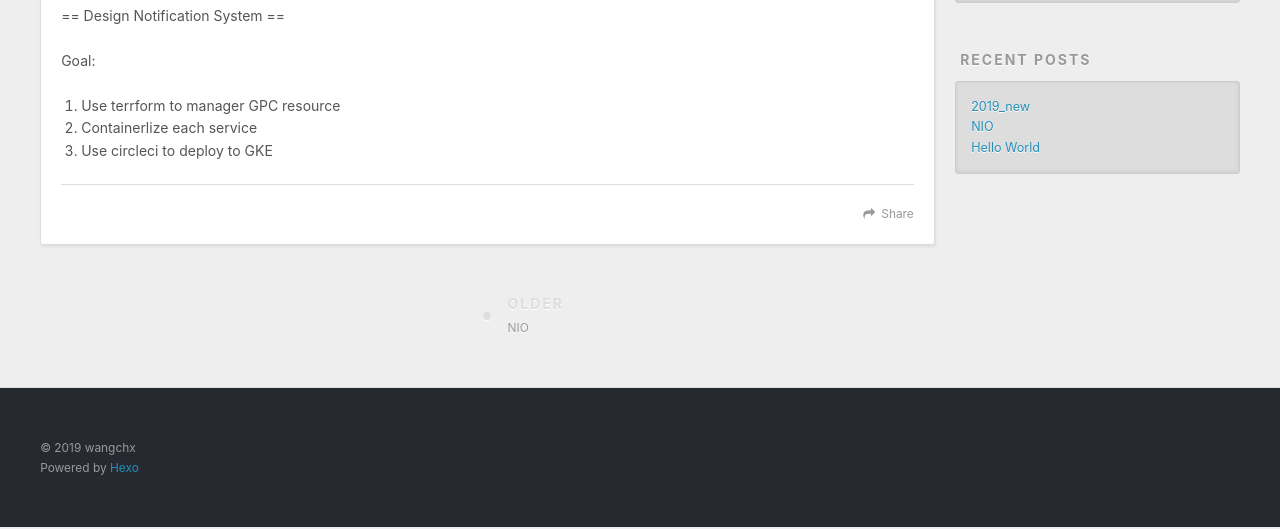
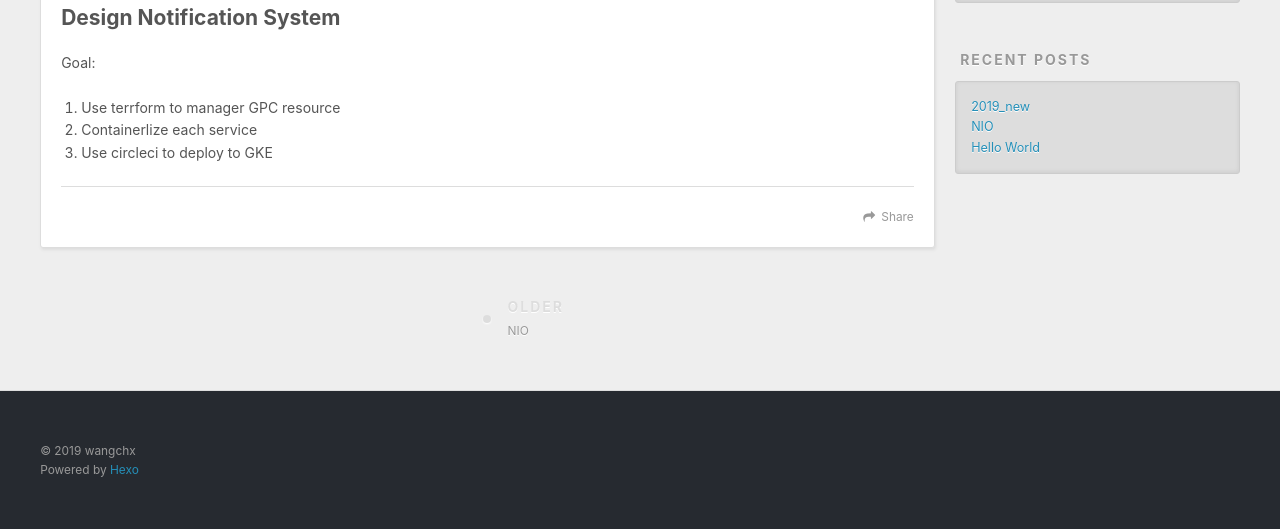
Before and after one commit to WangCHX/wangchx.github.com, a plain HTML site: page 2019/08/25/2019-new/index.html in a window 1280 px wide. Shown: the part 448-977 px from the top of the page. Drawn offline with nearby package versions, Linux system fonts and the light colour scheme.

Commit message:
Site updated: 2019-08-25 23:50:33

```diff
--- a/2019/08/25/2019-new/index.html
+++ b/2019/08/25/2019-new/index.html
@@ -7,17 +7,17 @@
 
   <title>2019_new | Wangchx</title>
   <meta name="viewport" content="width=device-width, initial-scale=1, maximum-scale=1">
-  <meta name="description" content="== Design Notification System == Goal:  Use terrform to manager GPC resource Containerlize each service Use circleci to deploy to GKE">
+  <meta name="description" content="Design Notification SystemGoal:  Use terrform to manager GPC resource Containerlize each service Use circleci to deploy to GKE">
 <meta property="og:type" content="article">
 <meta property="og:title" content="2019_new">
 <meta property="og:url" content="http://wangchx.github.io/2019/08/25/2019-new/index.html">
 <meta property="og:site_name" content="Wangchx">
-<meta property="og:description" content="== Design Notification System == Goal:  Use terrform to manager GPC resource Containerlize each service Use circleci to deploy to GKE">
+<meta property="og:description" content="Design Notification SystemGoal:  Use terrform to manager GPC resource Containerlize each service Use circleci to deploy to GKE">
 <meta property="og:locale" content="default">
-<meta property="og:updated_time" content="2019-08-26T06:43:30.668Z">
+<meta property="og:updated_time" content="2019-08-26T06:50:25.489Z">
 <meta name="twitter:card" content="summary">
 <meta name="twitter:title" content="2019_new">
-<meta name="twitter:description" content="== Design Notification System == Goal:  Use terrform to manager GPC resource Containerlize each service Use circleci to deploy to GKE">
+<meta name="twitter:description" content="Design Notification SystemGoal:  Use terrform to manager GPC resource Containerlize each service Use circleci to deploy to GKE">
 
     <link rel="alternate" href="/atom.xml" title="Wangchx" type="application/atom+xml">
 
@@ -86,8 +86,7 @@
 
     <div class="article-entry" itemprop="articleBody">
 
-        <p>== Design Notification System ==</p>
-<p>Goal:</p>
+        <h2 id="Design-Notification-System"><a href="#Design-Notification-System" class="headerlink" title="Design Notification System"></a>Design Notification System</h2><p>Goal:</p>
 <ol>
 <li>Use terrform to manager GPC resource</li>
 <li>Containerlize each service</li>
```
Also changed, not shown: index.html (+1 -2 lines).
